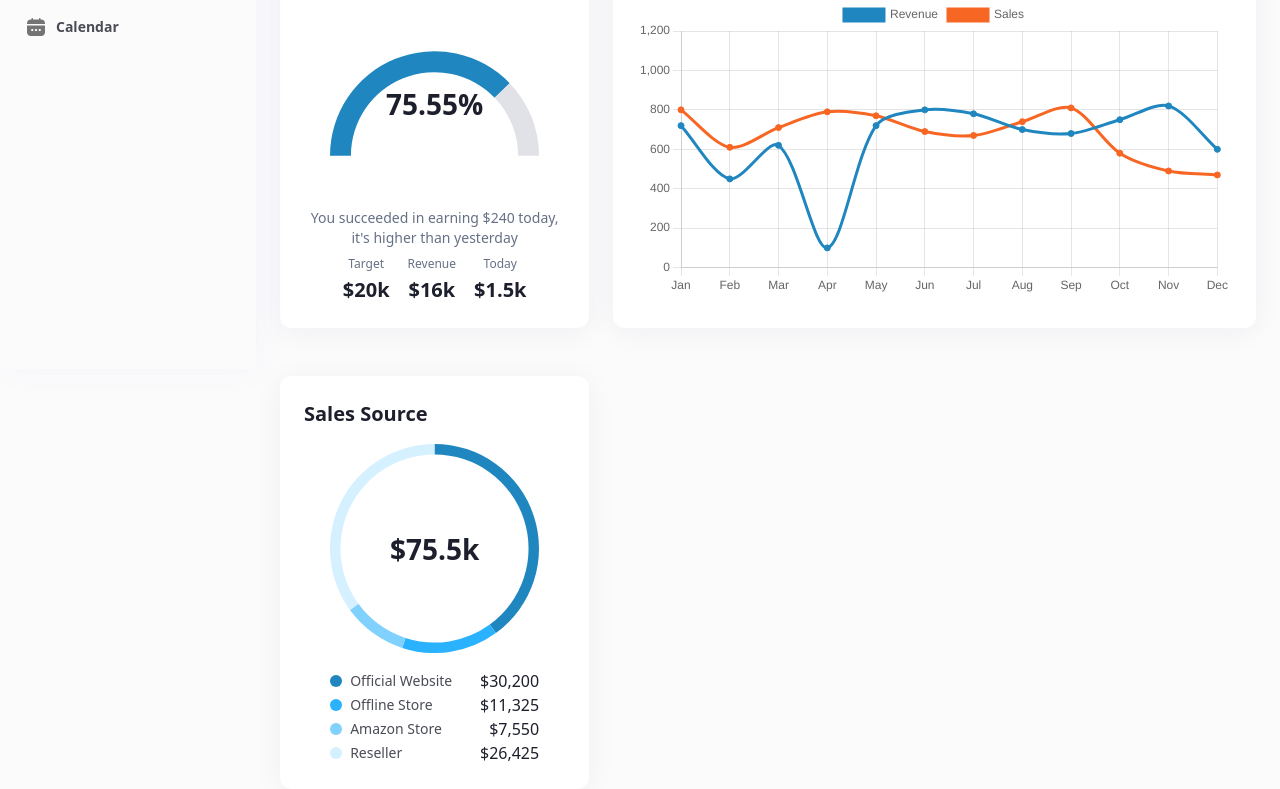
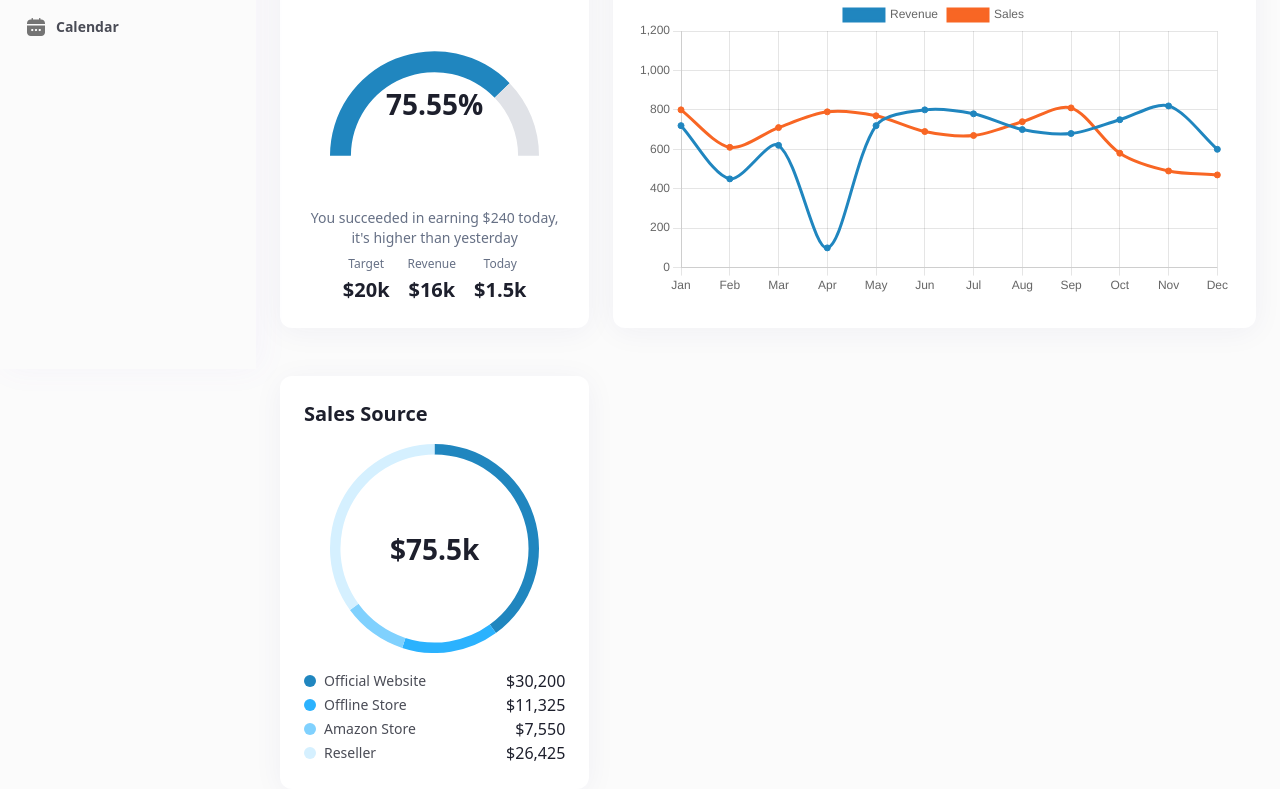
Before and after one commit to SisodiyaAakash/mytech, a Next.js app: page / in a window 1280 px wide. Shown: the part 431-1220 px from the top of the page. Built offline with nearby package versions, Linux system fonts and the light colour scheme.

Commit message:
Fixed minor issues regarding the sales source chart card

```diff
--- a/app/page.js
+++ b/app/page.js
@@ -326,9 +326,9 @@ export default function Dashboard() {
           <div className="grid grid-cols-3 gap-6 mt-6">
             {/* Sales Source */}
             <div className="bg-white p-6 shadow-shadow2 rounded-xl">
-              <h3 className="text-xl font-semibold mb-0.5">Sales Source</h3>
-              <div className="w-4/5 mx-auto mt-4">
-                <div className="relative">
+              <h3 className="text-xl font-semibold mb-4">Sales Source</h3>
+              <div>
+                <div className="relative w-4/5 mx-auto">
                   <Doughnut
                     data={salesSourceData}
                     options={salesSourceOptions}
```
